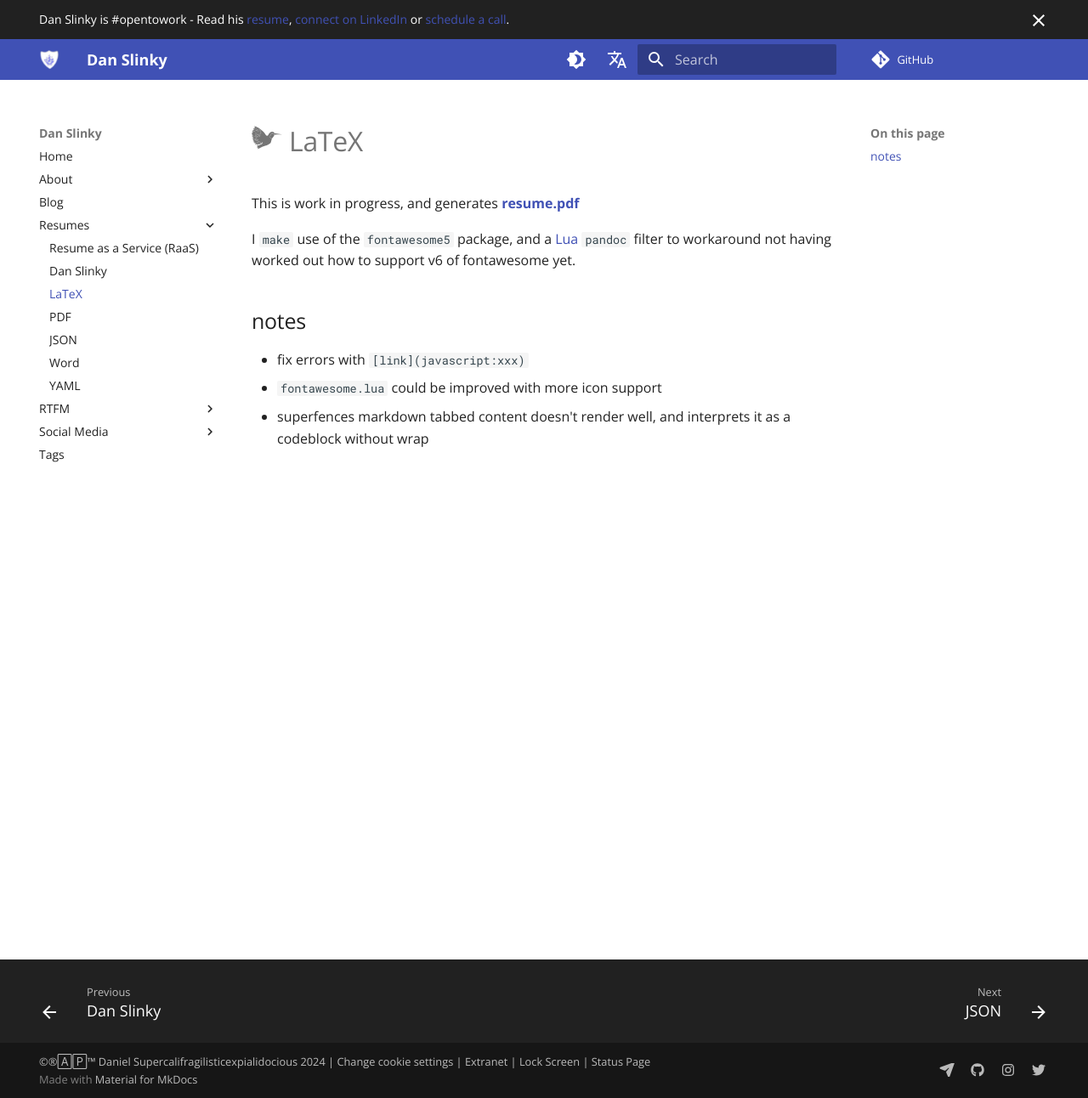
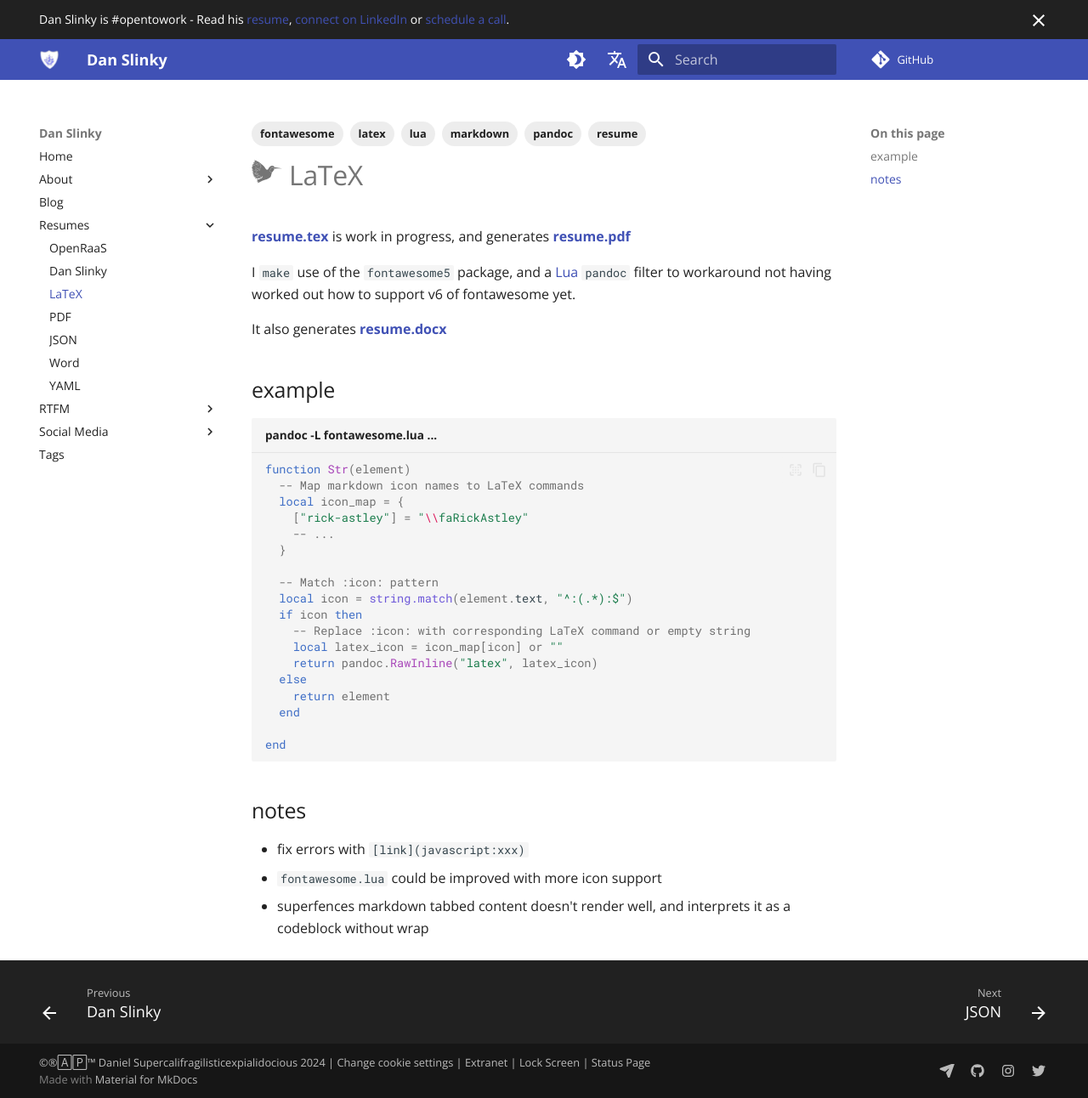
Before and after one commit to danslinky/danslinky.co.uk, an MkDocs documentation site: the page built from docs/resumes/latex/index.md, in a window 1280 px wide and 1292 px high. Shown: the whole window at 85% size. Built offline with MkDocs 1.6.1 and Material for MkDocs 9.7.7, drawn with Linux system fonts in a browser that asks for light colours; plug-ins that fetch from the network failed and are left out; comment, search, counter and statistics services are not loaded.

Commit message:
update cookie banner and latex landing page (#33)

````diff
--- a/docs/resumes/index.md
+++ b/docs/resumes/index.md
@@ -6,11 +6,12 @@ tags:
 - devops
 - devsecops
 ---
-# Resume as a Service (RaaS)
+# OpenRaaS
+
 
 <!-- Hello, and welcome to my RaaS, you may! <small>~~RAaS~~ ~~rAAS~~ ~~rAPI~~</small> :eyes: How the devil are you? Have you had a good day? My name's Dan and I'm watching :material-youtube: [You](https://www.youtube.com/@AutoShenanigans).... -->
 
-The RaaS allows you, a potential technical recruiter, hiring manager or fellow Platform comrade, to download my Resume.
+The open-source Resume as a service allows you, a potential technical recruiter, hiring manager or fellow Platform comrade, to download my Resume.
 
 ```mermaid
 graph LR
--- a/docs/resumes/latex/index.md
+++ b/docs/resumes/latex/index.md
@@ -1,8 +1,42 @@
+---
+tags:
+- markdown
+- latex
+- lua
+- pandoc
+- resume
+- fontawesome
+---
 # :simple-latex: LaTeX
 
-This is work in progress, and generates __[resume.pdf](resume.pdf)__
+__[resume.tex](resume.tex)__ is work in progress, and generates __[resume.pdf](resume.pdf "Dan Slinky's PDF resume file")__
 
 I `make` use of the `fontawesome5` package, and a [Lua](fontawesome.lua) `pandoc` filter to workaround not having worked out how to support v6 of fontawesome yet.
+
+It also generates __[resume.docx](resume.docx "Dan Slinky's Microsoft Word resume file")__
+
+## example
+
+```lua title="pandoc -L fontawesome.lua ..."
+function Str(element)
+  -- Map markdown icon names to LaTeX commands
+  local icon_map = {
+    ["rick-astley"] = "\\faRickAstley"
+    -- ...
+  }
+
+  -- Match :icon: pattern
+  local icon = string.match(element.text, "^:(.*):$")
+  if icon then
+    -- Replace :icon: with corresponding LaTeX command or empty string
+    local latex_icon = icon_map[icon] or ""
+    return pandoc.RawInline("latex", latex_icon)
+  else
+    return element
+  end
+
+end
+```
 
 ## notes
 
--- a/mkdocs.yml
+++ b/mkdocs.yml
@@ -279,12 +279,22 @@ extra:
     link: /de/
     lang: de
   consent:
-    # @TODO: this is serious stuff. I need to make this more professional.
+    # Annoying cookie popup
     title: "🇬🇧 ⚖️ Biscuit consent"
     cookies:
       chocolate: "Chocolate Chip"
     description: >-
-      Only continue on if you're hungry for biscuits. Please disable javascript. You absolutely should be concerned about your Safety and Privacy when using the Internet and World Wide Web. <mark class="ad">Ad.</mark> You can use Tor or NordVPN to protect your Privacy online.
+      <blockquote>
+      This site uses cookies to enhance your experience through analytics, SEO,
+       and testing. You can manage your cookie preferences at any time — for
+       an even better experience, consider browsing with uBlock Origin and
+       without Javascript. My platform is designed to excel without it,
+       ensuring your safety and privacy online
+        <cite>-- Dan Slinky</cite>
+      </blockquote>
+      #opentowork
+      <a href="https://rtfm.danslinky.co.uk/resumes/latex/resume.pdf">Learn more</a> |
+      <a href="https://cal.com/danslinky" target="_blank">Video Call</a>
   ##
   # Social Media
   ##
````
Also changed, not shown: docs/about/contact.md (+2 -0 lines), 1 other file.
